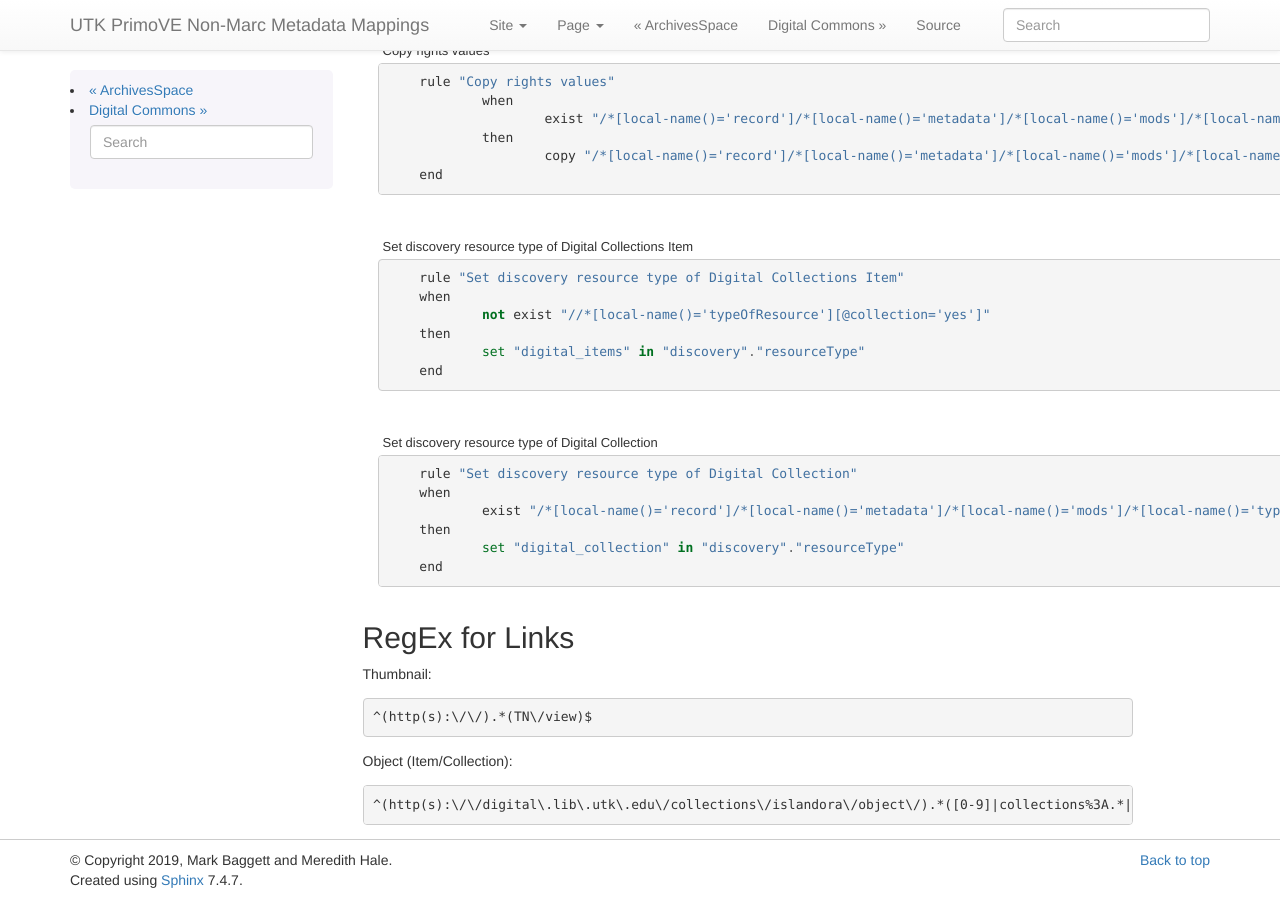
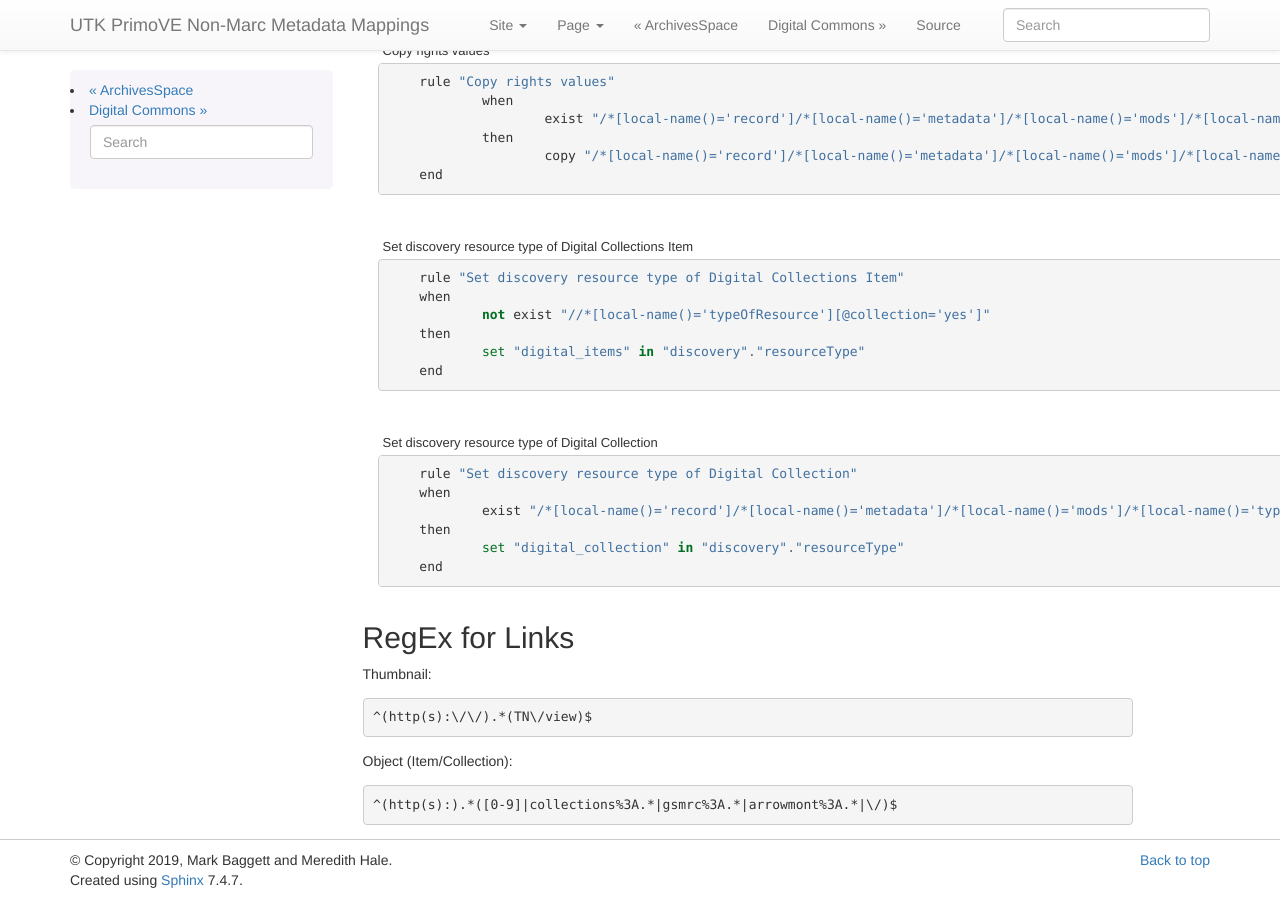
Before and after one commit to markpbaggett/primove_metadata, a Sphinx documentation site: the page built from docs/source/external_sources/digital_collections.rst, in a window 1280 px wide and 900 px high, scrolled down 6761 px. Built offline with Sphinx 7.4.7, drawn with Linux system fonts in a browser that asks for light colours.

Commit message:
Update regex for object link.

```diff
--- a/docs/source/external_sources/digital_collections.rst
+++ b/docs/source/external_sources/digital_collections.rst
@@ -397,4 +397,4 @@ Object (Item/Collection):
 
 .. code-block::
 
-	^(http(s):\/\/digital\.lib\.utk\.edu\/collections\/islandora\/object\/).*([0-9]|collections%3A.*|gsmrc%3A.*|arrowmont%3A.*)$
+	^(http(s):).*([0-9]|collections%3A.*|gsmrc%3A.*|arrowmont%3A.*|\/)$
```
